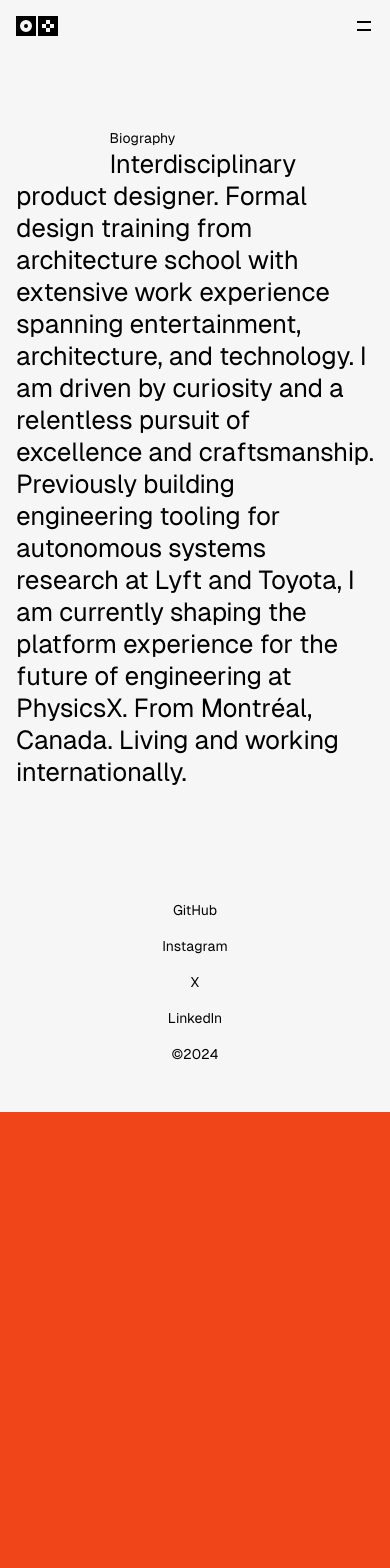
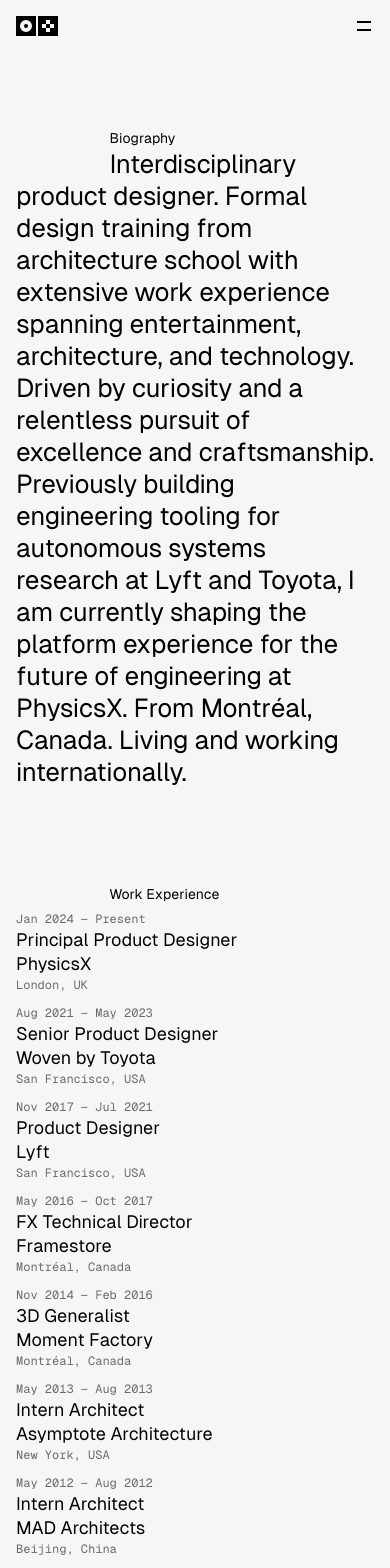
Before and after one commit to hanhanxue/230914_HanHanXue, a Next.js app: page /information in a window 390 px wide. Shown: the top 1568 px of the page. Before the commit the page ends 1112 px from the top, so only its background shows below. Built offline with nearby package versions, Linux system fonts and the light colour scheme.

Commit message:
responsive work experience

```diff
--- a/package.json
+++ b/package.json
@@ -10,6 +10,8 @@
     "lint": "next lint"
   },
   "dependencies": {
+    "@p5-wrapper/next": "^1.0.2",
+    "@p5-wrapper/react": "^4.3.4",
     "@types/node": "20.6.0",
     "@types/react": "18.2.21",
     "@types/react-dom": "18.2.7",
--- a/src/app/information/page.tsx
+++ b/src/app/information/page.tsx
@@ -1,4 +1,5 @@
 import About_Section from "@/components/information/Bio_Section"
+import WorkExperience_Section from "@/components/information/WorkExperience_Section"
 
 
 
@@ -14,7 +15,7 @@
         <main>
 
             <About_Section />
-
+            <WorkExperience_Section />
         </main>
 
     )
--- a/src/app/projects/page.tsx
+++ b/src/app/projects/page.tsx
@@ -1,3 +1,4 @@
+import WorkExperience_Section from "@/components/information/WorkExperience_Section"
 import ProjectsIndex_Section from "@/components/projects/ProjectsIndex_Section"
 
 
@@ -11,6 +12,7 @@
 
         <main>
 <ProjectsIndex_Section />
+
         </main>
 
     )
--- a/src/components/information/Bio_Section.tsx
+++ b/src/components/information/Bio_Section.tsx
@@ -19,7 +19,7 @@
 
             Formal design training from architecture school with extensive work experience spanning entertainment, architecture, and technology.
 
-            I am driven by curiosity and a relentless pursuit of excellence and craftsmanship.
+            Driven by curiosity and a relentless pursuit of excellence and craftsmanship.
 
             Previously building engineering tooling for autonomous systems research at Lyft and Toyota,
 
--- /dev/null
+++ b/src/components/information/WorkExperience_Section.module.scss
@@ -0,0 +1,158 @@
+
+
+@use '@/styles/base/sizing' as *;
+@use '@/styles/base/colors' as *;
+@use '@/styles/base/typography' as *;
+
+.section {
+
+    background-color: $surface-00;
+    // background-color: $surface-debug;
+    .container {
+        display: grid;
+        grid-template-columns: repeat(12, 1fr);
+        // gap: $spacing-4;
+        column-gap: $spacing-4;
+
+        .sectionTitle {
+            grid-column: 4 / 13;
+        }
+
+        .table {
+            grid-column: 1 / 13;
+
+            .tableRow {
+                display: grid;
+                grid-template-columns: repeat(12, 1fr);
+                // align-self: ;
+
+                // gap: $spacing-4;
+                column-gap: $spacing-4;
+
+                padding: $spacing-1 0;
+
+
+                align-items: start;
+
+                $border: 2px;
+                border-top: $border  solid transparent;
+                margin-top: -$border;
+                border-bottom: $border  solid transparent;
+
+                &:hover {
+                    border-bottom: $border  solid ;
+                }
+
+                &:first-child {
+                    margin-top: 0;
+                }
+
+                .dates {
+                    color: $text-secondary;
+                    align-self: center;
+                }
+                .location {
+                    // text-align: right;
+                    justify-self: end;
+                }
+
+                span:nth-child(1) {
+                    // background-color: red;
+                    grid-column: 1 / 4;
+                }
+                span:nth-child(2) {
+                    // background-color: red;
+                    grid-column: 4 / 8;
+
+                }
+                span:nth-child(3) {
+                    // background-color: red;
+                    grid-column: 8 / 11;
+
+                }
+                span:nth-child(4) {
+                    // background-color: red;
+                    grid-column: 11 / 13;
+                }
+                @media (max-width: $screen-xl) {
+                    span:nth-child(1) {
+                        grid-row: 2;
+                        grid-column: 1 / 6;
+                    }
+                    span:nth-child(2) {
+                        grid-row: 1;
+                        grid-column: 1 / 6;
+
+                    }
+                    span:nth-child(3) {
+                        grid-row: 1;
+                        grid-column: 6 / 10;
+                    }
+                    span:nth-child(4) {
+                        grid-row: 1;
+                        grid-column: 10 / 13;
+                    }
+                  }
+
+                  @media (max-width: $screen-md2) {
+                    span:nth-child(1) {
+                        grid-row: 2;
+                        grid-column: 1 / 7;
+                    }
+                    span:nth-child(2) {
+                        grid-row: 1;
+                        grid-column: 1 / 7;
+
+                    }
+                    span:nth-child(3) {
+                        grid-row: 1;
+                        grid-column: 7 / 13;
+                        // text-align: right;
+                        justify-self: end;
+
+
+
+                    }
+                    span:nth-child(4) {
+                        grid-row: 2;
+                        grid-column: 7 / 13;
+
+                        color: $text-secondary;
+                        @include code;
+                    }
+                  }
+
+                  @media (max-width: $screen-xsm) {
+                    span:nth-child(1) {
+                        grid-row: 1;
+                        grid-column: 1 / 13;
+                    }
+                    span:nth-child(2) {
+                        grid-row: 2;
+                        grid-column: 1 / 13;
+
+                    }
+                    span:nth-child(3) {
+                        grid-row: 3;
+                        grid-column: 1 / 13;
+                        // text-align: right;
+                        justify-self: start;
+
+
+
+                    }
+                    span:nth-child(4) {
+                        grid-row: 4;
+                        grid-column: 1 / 13;
+                        justify-self: start;
+
+                    }
+                  }
+            }
+
+        }
+
+        }
+
+
+    }
--- /dev/null
+++ b/src/components/information/WorkExperience_Section.tsx
@@ -0,0 +1,92 @@
+import styles from './WorkExperience_Section.module.scss'
+
+export default function WorkExperience_Section() {
+  return (
+    <section  className={`${styles.section} framey`}>
+
+    <div className={`${styles.container} framex `}>
+      <h2 className={`${styles.sectionTitle} body`}>
+        Work Experience
+      </h2>
+
+      <ul className={`${styles.table}`}>
+        <ExperienceRow
+        title = 'Principal Product Designer'
+        company = 'PhysicsX'
+        location = 'London, UK'
+        dates = 'Jan 2024 — Present'
+        />
+
+<ExperienceRow
+        title = 'Senior Product Designer'
+        company = 'Woven by Toyota'
+        location = 'San Francisco, USA'
+        dates = 'Aug 2021 — May 2023'
+        />
+
+<ExperienceRow
+        title = 'Product Designer'
+        company = 'Lyft'
+        location = 'San Francisco, USA'
+        dates = 'Nov 2017 — Jul 2021'
+        />
+
+<ExperienceRow
+        title = 'FX Technical Director'
+        company = 'Framestore'
+        location = 'Montréal, Canada'
+        dates = 'May 2016 — Oct 2017'
+        />
+
+<ExperienceRow
+        title = '3D Generalist'
+        company = 'Moment Factory'
+        location = 'Montréal, Canada'
+        dates = 'Nov 2014 — Feb 2016'
+        />
+
+<ExperienceRow
+        title = 'Intern Architect'
+        company = 'Asymptote Architecture'
+        location = 'New York, USA'
+        dates = 'May 2013 — Aug 2013'
+        />
+
+<ExperienceRow
+        title = 'Intern Architect'
+        company = 'MAD Architects'
+        location = 'Beijing, China'
+        dates = 'May 2012 — Aug 2012'
+        />
+
+
+
+      </ul>
+    </div>
+
+    </section>
+  )
+}
+
+
+interface IExperience {
+  title: string,
+  company: string,
+  location: string,
+  dates: string
+}
+
+const ExperienceRow = ({title, company, location, dates}: IExperience) => {
+
+  return (
+    <li className={`${styles.tableRow} title3`}>
+    <span className={`${styles.dates} code `}>{dates}</span>
+    <span className={`${styles.title} `}>{title}</span>
+    <span className={`${styles.company} `}>{company}</span>
+    <span className={`${styles.location} `}>{location}</span>
+</li>
+
+  )
+
+
+}
--- a/src/styles/base/_colors.scss
+++ b/src/styles/base/_colors.scss
@@ -8,3 +8,7 @@
 $icon-primary: #000;
 
 $text-primary: #000;
+$text-secondary: #6a6a6a;
+
+
+$border-00-subtle: #6a6a6a;
--- a/src/styles/base/_sizing.scss
+++ b/src/styles/base/_sizing.scss
@@ -1,13 +1,15 @@
 @use '@/styles/abstracts/functions' as *;
 
 
-
+$screen-xsm: rem(496);
 
 $screen-sm: rem(640);
 // => @media (min-width: 640px) { ... }
 
 $screen-md: rem(768);
 // => @media (min-width: 768px) { ... }
+
+$screen-md2: rem(896);
 
 $screen-lg: rem(1024);
 // => @media (min-width: 1024px) { ... }
@@ -20,7 +22,7 @@
 
 
 
-
+$spacing-1: rem(4);
 
 $spacing-2: rem(8);
 $spacing-3: rem(12);
--- a/src/styles/base/_typography.scss
+++ b/src/styles/base/_typography.scss
@@ -86,6 +86,11 @@
 
 .code {
   font-family: 'Mono';
-  font-size: rem(14);
-  line-height: rem(20);
+  font-size: rem(12);
+  line-height: rem(18);
 }
+@mixin code {
+  font-family: 'Mono';
+  font-size: rem(12);
+  line-height: rem(18);
+}
```
Also changed, not shown: src/app/projects/archive/240321_FirstTest/page.tsx (added, +24 -0 lines), 1 other file (tests, documents, lock files or other folders).
